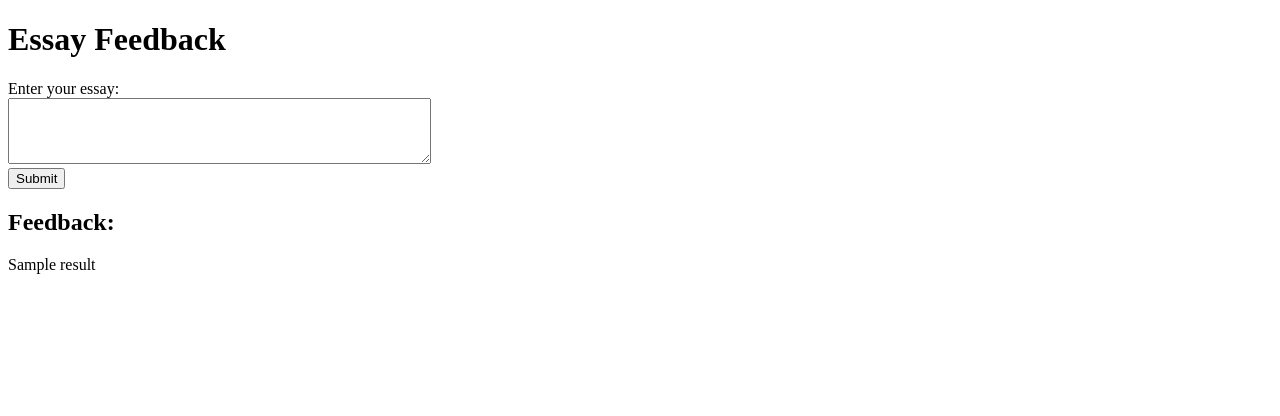
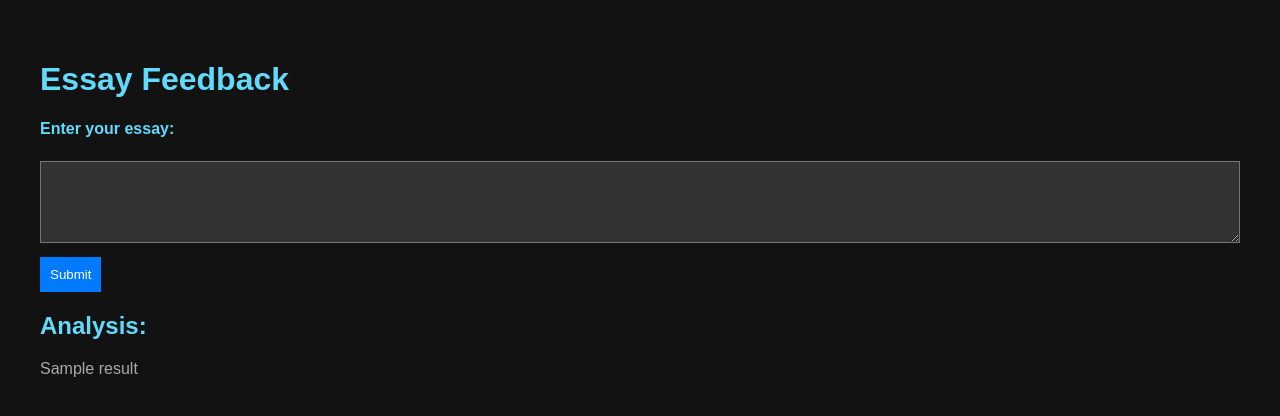
Before and after one commit to muqtadar8/IELTS_analytics, a Django app: template ielts/templates/index.html in a window 1280 px wide. Shown: the top 416 px of the page. Run offline with Django 4.2, Linux system fonts and the light colour scheme; the template is opened without the code that fills it: most values are stand-ins (such as "Sample title", 1, 10 or a date in 2020).

Commit message:
Made HTML better and added a loading Icon

```diff
--- a/ielts/templates/index.html
+++ b/ielts/templates/index.html
@@ -4,17 +4,102 @@
     <meta charset="UTF-8">
     <meta name="viewport" content="width=device-width, initial-scale=1.0">
     <title>Essay Feedback</title>
+    <style>
+        body {
+            font-family: Arial, sans-serif;
+            margin: 20px;
+            padding: 20px;
+            background-color: #121212; /* Dark background color */
+            color: #fff; /* Light text color */
+        }
+
+        h1 {
+            color: #61dafb; /* React blue color */
+        }
+
+        form {
+            margin-top: 20px;
+        }
+
+        label {
+            font-weight: bold;
+            display: block;
+            margin-bottom: 5px;
+            color: #61dafb; /* React blue color */
+        }
+
+        textarea {
+            width: 100%;
+            padding: 10px;
+            margin-bottom: 10px;
+            box-sizing: border-box;
+            resize: vertical;
+            background-color: #333; /* Dark textarea background color */
+            color: #fff; /* Light textarea text color */
+        }
+
+        input[type="submit"] {
+            padding: 10px;
+            background-color: #007bff;
+            color: #fff;
+            border: none;
+            cursor: pointer;
+        }
+
+        input[type="submit"]:hover {
+            background-color: #0056b3;
+        }
+
+        .loading-container {
+            display: none;
+            margin-top: 10px;
+            text-align: center;
+        }
+
+        .loading {
+            border: 8px solid #f3f3f3;
+            border-top: 8px solid #3498db;
+            border-radius: 50%;
+            width: 40px;
+            height: 40px;
+            animation: spin 1s linear infinite;
+            margin: auto;
+        }
+
+        @keyframes spin {
+            0% { transform: rotate(0deg); }
+            100% { transform: rotate(360deg); }
+        }
+
+        h2 {
+            margin-top: 20px;
+            color: #61dafb; /* React blue color */
+        }
+
+        p {
+            color: #aaa; /* Light text color for content */
+        }
+    </style>
+    <script>
+        function showLoading() {
+            document.getElementById('loading-container').style.display = 'block';
+        }
+    </script>
 </head>
 <body>
     <h1>Essay Feedback</h1>
-    <form method="post" action="{% url 'main' %}">
+    <form method="post" action="{% url 'main' %}" onsubmit="showLoading()">
         {% csrf_token %}
         <label for="essay_input">Enter your essay:</label><br>
         <textarea name="essay_input" rows="4" cols="50" required></textarea><br>
         <input type="submit" value="Submit">
     </form>
+    <div id="loading-container" class="loading-container">
+        <div class="loading"></div>
+        <p>Analysing...</p>
+    </div>
     {% if result %}
-        <h2>Feedback:</h2>
+        <h2>Analysis:</h2>
         <p>{{ result }}</p>
     {% endif %}
 </body>
```
Also changed, not shown: ielts/writing/views.py (+31 -0 lines), ielts/.gitignore.txt (added).
